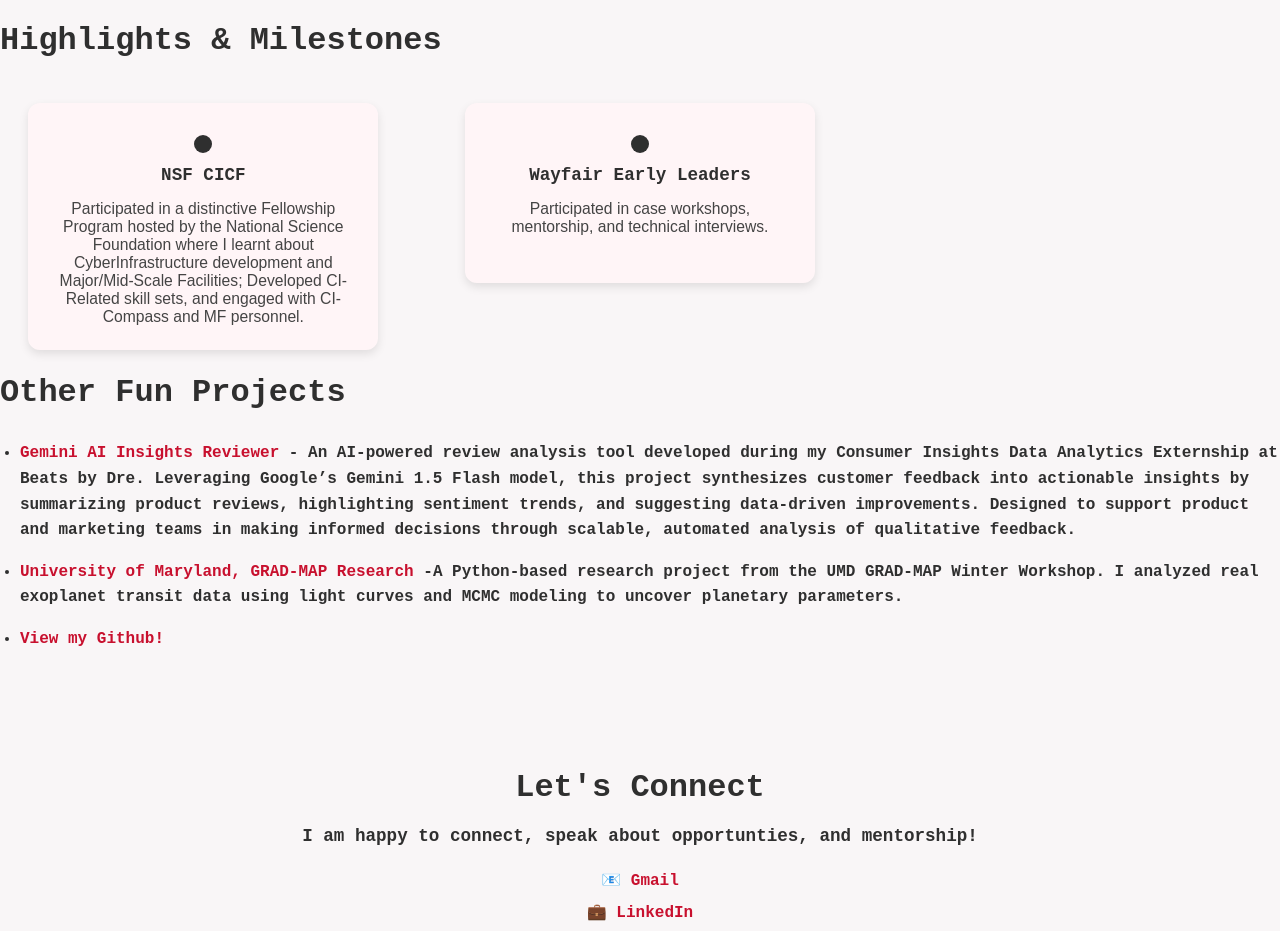
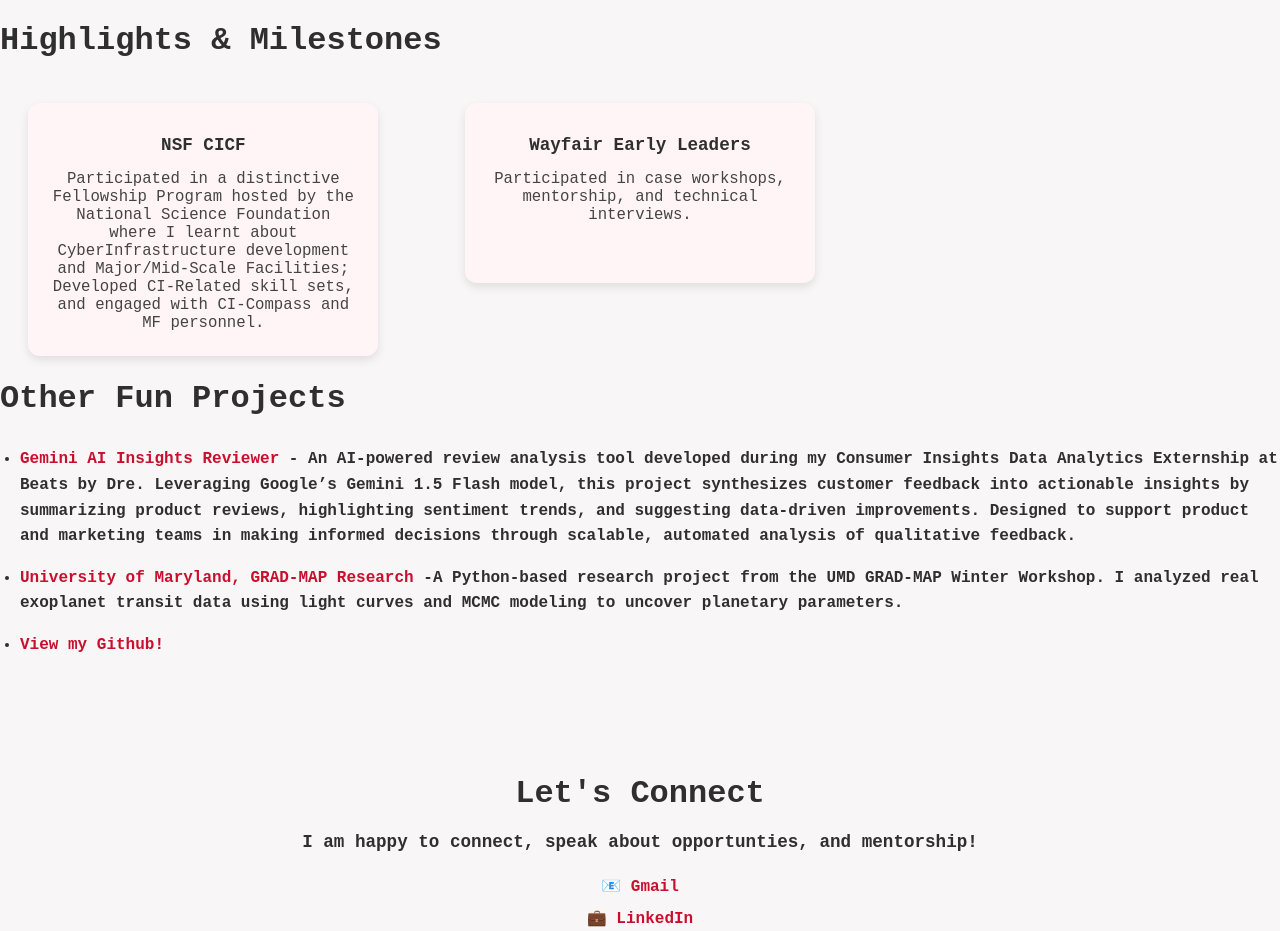
Before and after one commit to Jouujo/Joanna-s-Portfolio, a plain HTML site: page index.html in a window 1280 px wide. Shown: the part 3860-4791 px from the top of the page. Drawn offline with nearby package versions, Linux system fonts and the light colour scheme.

Commit message:
Update style.css

```diff
--- a/style.css
+++ b/style.css
@@ -455,13 +455,6 @@ nav ul li a:hover::after{
   transition: transform 0.3s ease;
 }
 
-.dot {
-  width: 18px;
-  height: 18px;
-  background: #2f2f2f;
-  border-radius: 50%;
-  margin-bottom: 12px;
-}
 
 .label {
   font-weight: bold;
@@ -477,4 +470,5 @@ nav ul li a:hover::after{
   color: #444;
   display: block;
   text-align: center;
+  font-family: 'Courier New', monospace;
 }
```
